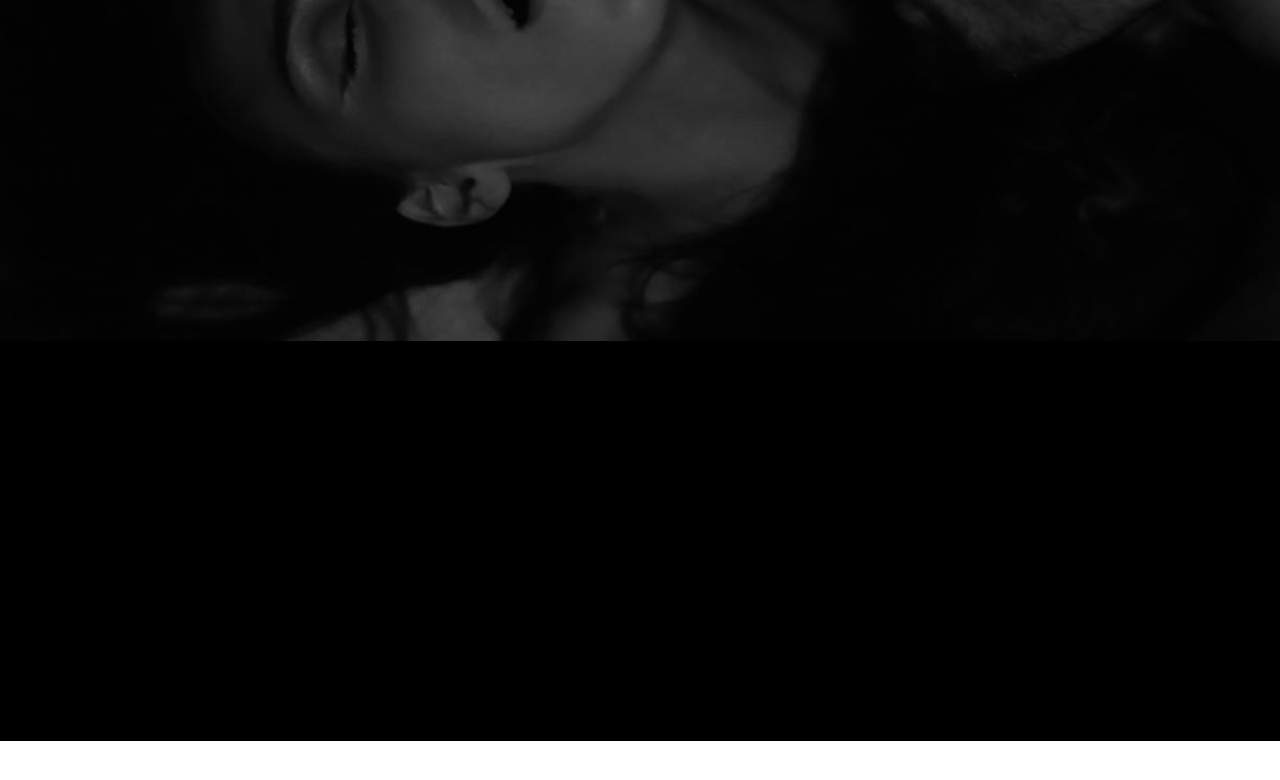
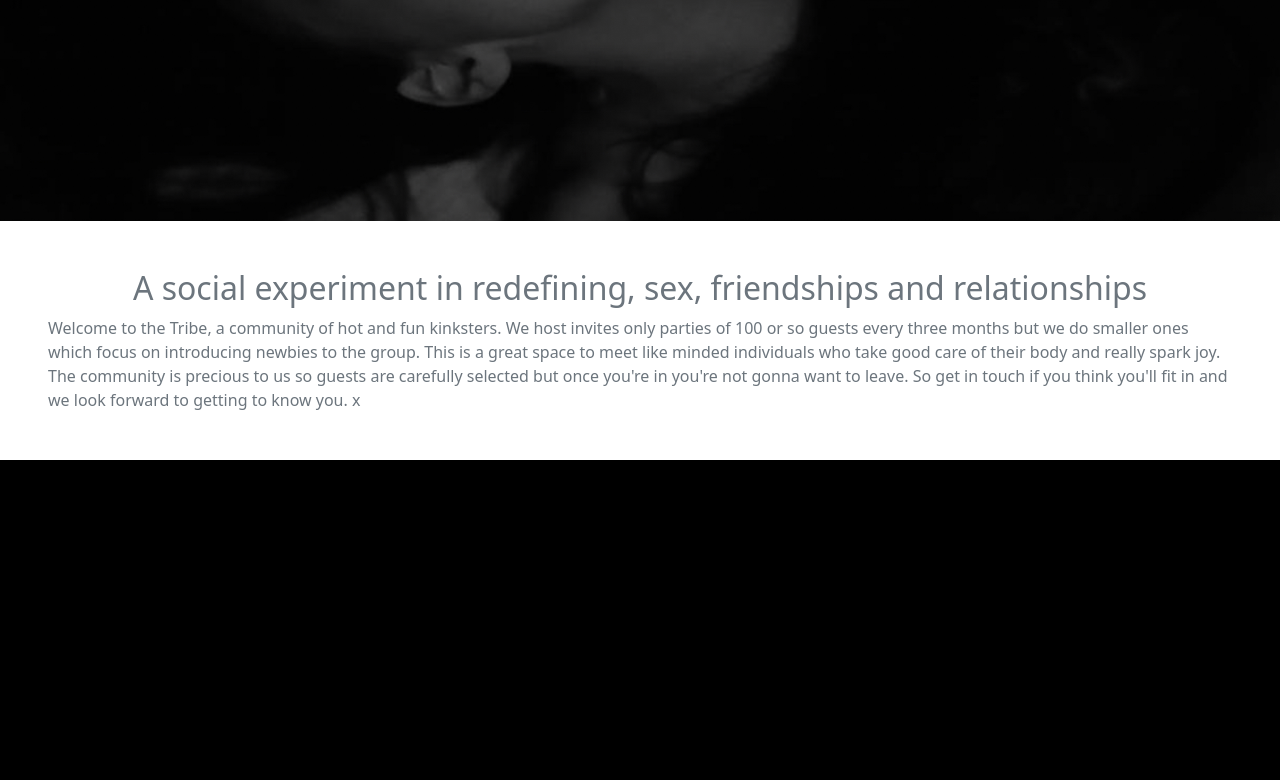
Before and after one commit to dantrovato/the-tribe-react18, a React (Vite) app: page / in a window 1280 px wide. Shown: the part 832-1612 px from the top of the page. Before the commit the page ends 1573 px from the top, so only its background shows below. Built offline with nearby package versions, Linux system fonts and the light colour scheme.

Commit message:
Move about info into the landing page

```diff
--- a/src/App.tsx
+++ b/src/App.tsx
@@ -19,9 +19,10 @@ function App() {
     <BrowserRouter>
       <Navbar />
       <Hero />
+
       <Routes>
         <Route path="/" element={<Home />} />
-        <Route path="/about" element={<AboutPage />} />
+        {/* <Route path="/about" element={<AboutPage />} /> */}
         <Route path="/events" element={<Events />} />
         <Route path="/home" element={<Home />} />
         <Route
@@ -29,6 +30,7 @@ function App() {
           element={<Membership onSubmit={handleSubmit} />}
         />
       </Routes>
+      <AboutPage />
       <Footer />
     </BrowserRouter>
   );
--- a/src/components/AboutPage.tsx
+++ b/src/components/AboutPage.tsx
@@ -1,15 +1,18 @@
 const AboutPage = () => {
   return (
     <div className="m-5 ">
+      <h2 className="text-muted text-center">
+        A social experiment in redefining, sex, friendships and relationships
+      </h2>
       <p className="text-muted">
-        Welcome to the Tribe, a community of hot kinksters in their 20's 30's.
-        We host invites only parties of 100 or so guests every three months but
-        we do smaller ones which focus on introducing newbies to the group. This
-        is a great space to meet like minded individuals who take good care of
-        their body and really spark joy. The community is precious to us so
-        guests are carefully selected. It's not an easy place to be invited to
-        but once you're in you're not gonna want to leave. So get in touch if
-        you think you'll fit in and we look forward to getting to know you. x
+        Welcome to the Tribe, a community of hot and fun kinksters. We host
+        invites only parties of 100 or so guests every three months but we do
+        smaller ones which focus on introducing newbies to the group. This is a
+        great space to meet like minded individuals who take good care of their
+        body and really spark joy. The community is precious to us so guests are
+        carefully selected but once you're in you're not gonna want to leave. So
+        get in touch if you think you'll fit in and we look forward to getting
+        to know you. x
       </p>
     </div>
   );
--- a/src/components/Home.tsx
+++ b/src/components/Home.tsx
@@ -8,11 +8,11 @@ const Home = () => {
   // };
   return (
     <>
-      <div className="m-5">
+      {/* <div className="m-5">
         <p className="text-muted">
           A social experiment in redefining, sex, friendships and relationships
         </p>
-      </div>
+      </div> */}
 
       <img
         src="./matilda_dan.jpeg"
--- a/src/components/Navbar.tsx
+++ b/src/components/Navbar.tsx
@@ -7,9 +7,9 @@ const Navbar = () => {
         <Link className="navbar-brand text-danger" to="/home">
           Home
         </Link>
-        <Link className="navbar-brand text-danger" to="/about">
+        {/* <Link className="navbar-brand text-danger" to="/about">
           About
-        </Link>
+        </Link> */}
         <Link className="navbar-brand text-danger" to="/events">
           Events
         </Link>
```
